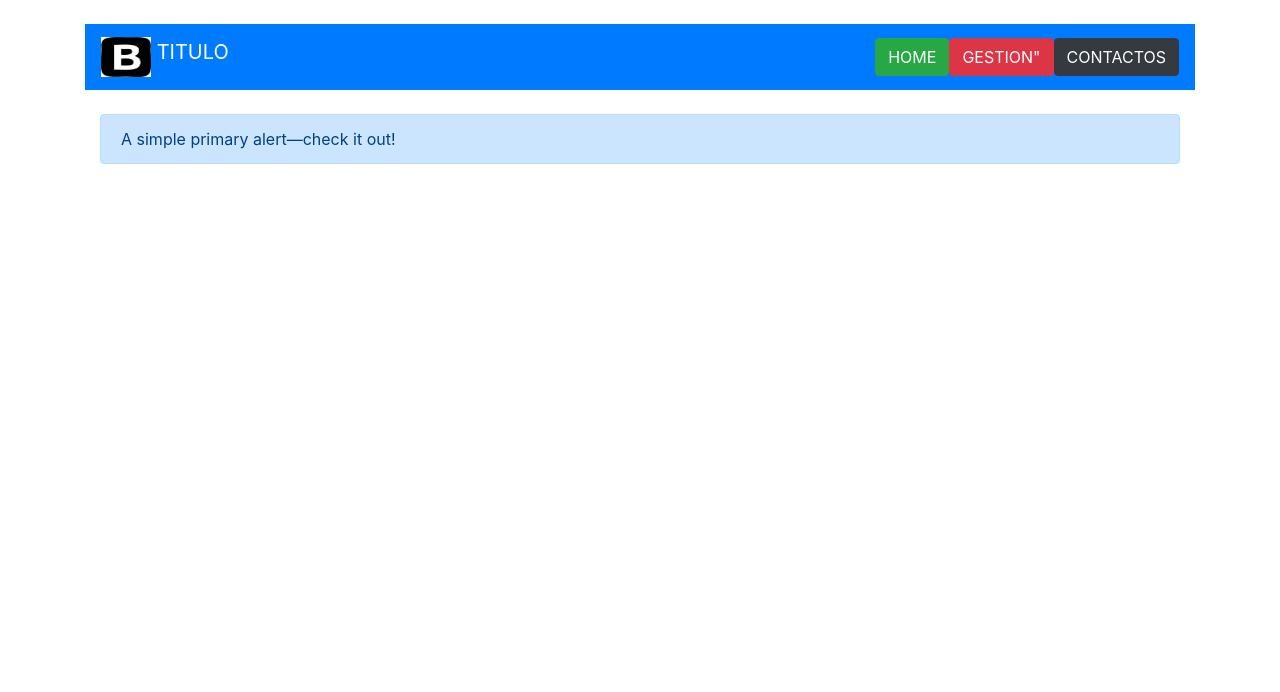
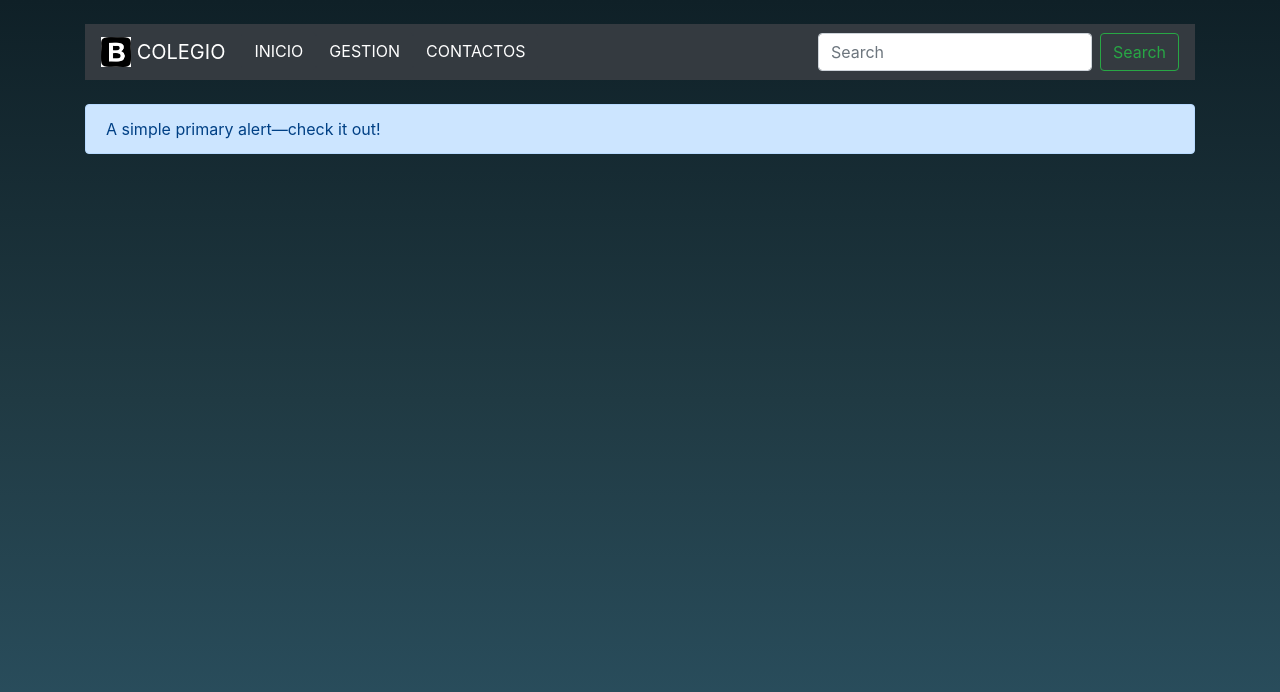
Before and after one commit to fadsxd/proyectoColegio, an Angular app: page / in a window 1280 px wide. Shown: the top 692 px of the page. Built offline with nearby package versions, Linux system fonts and the light colour scheme.

Commit message:
arreglando el navbar diseno

```diff
--- a/src/app/app.component.html
+++ b/src/app/app.component.html
@@ -1,23 +1,35 @@
+<!DOCTYPE html>
+<html>
+<body>
+<header>
 <div class="container">
  <br/>
-  <nav class="navbar navbar-dark bg-primary">
-    <a class="navbar-brand" href="">
-      <img src="assets/img/1.png" width="50" height="40" class="d-inline-block align-top" alt="">
-      TITULO
-    </a>
-    <ul class="nav justify-content-end">
+ <nav class="navbar navbar-expand-lg navbar navbar-dark bg-dark">
+  <div class="collapse navbar-collapse" id="navbarSupportedContent">
+    <ul class="navbar-nav mr-auto">
+        <a class="navbar-brand" href="/home">
+            <img src="../assets/img/1.png" width="30" height="30" class="d-inline-block align-top ">
+            COLEGIO
+          </a>
       <li class="nav-item">
-          <a routerLink="/home"><button type="button" class="btn btn-success">HOME</button></a>
+        <a routerLink="/home"><button type="button" class="btn btn-dark" aria-label="Search">INICIO</button></a>
       </li>
       <li class="nav-item">
-          <a routerLink="/gestion"><button type="button" class="btn btn-danger">GESTION"</button></a>
+        <a routerLink="/gestion"><button type="button" class="btn btn-dark" aria-label="Search">GESTION</button></a>
       </li>
       <li class="nav-item">
-          <a routerLink="/contactos"><button type="button" class="btn btn-dark">CONTACTOS</button></a>
+        <a routerLink="/contactos"><button type="button" class="btn btn-dark" aria-label="Search">CONTACTOS</button></a>
       </li>
     </ul>
-  </nav>
+    <form class="form-inline my-2 my-lg-0">
+      <input class="form-control mr-sm-2" type="search" placeholder="Search" aria-label="Search">
+      <button class="btn btn-outline-success my-2 my-sm-0" type="submit">Search</button>
+    </form>
+  </div>
+</nav>
   <br/>
-  <router-outlet></router-outlet>
-
 </div>
+<router-outlet></router-outlet>
+</header>
+</body>
+</html>
--- a/src/app/app.module.ts
+++ b/src/app/app.module.ts
@@ -8,7 +8,7 @@ import { HomeComponent } from './home/home.component';
 import { ContactosComponent } from './contactos/contactos.component';
 import { GestionComponent } from './gestion/gestion.component';
 
-const Routes : Route = [
+const Routes : Route[] = [
   {path : '', component: HomeComponent },
   {path : 'home', component: HomeComponent },
   {path : 'contactos', component: ContactosComponent},
--- a/src/styles.css
+++ b/src/styles.css
@@ -1 +1,7 @@
 /* You can add global styles to this file, and also import other style files */
+body{
+    background: #0F2027;  /* fallback for old browsers */
+background: -webkit-linear-gradient(to top, #2C5364, #203A43, #0F2027);  /* Chrome 10-25, Safari 5.1-6 */
+background: linear-gradient(to top, #2C5364, #203A43, #0F2027); /* W3C, IE 10+/ Edge, Firefox 16+, Chrome 26+, Opera 12+, Safari 7+ */
+height: 100vh;
+}
```
